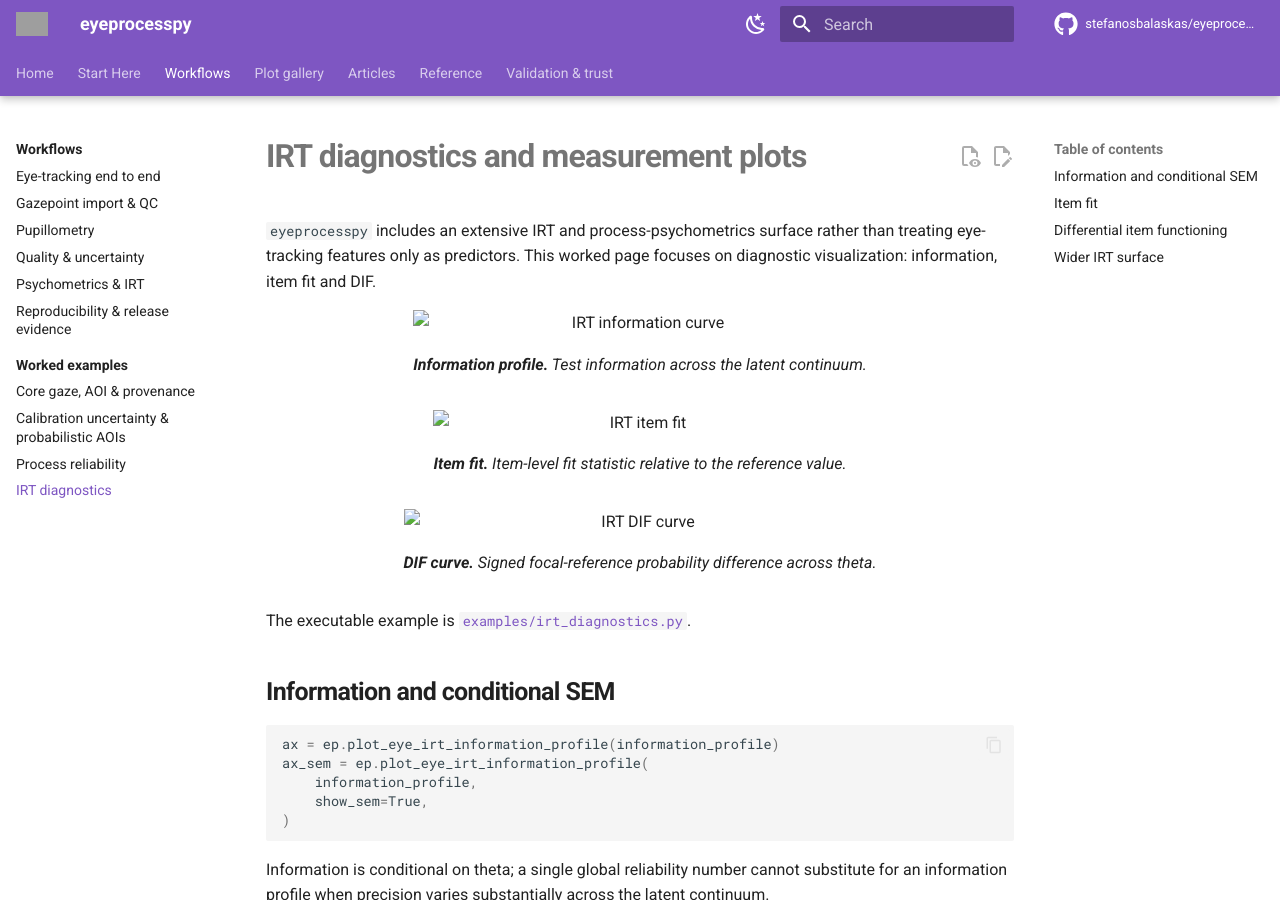
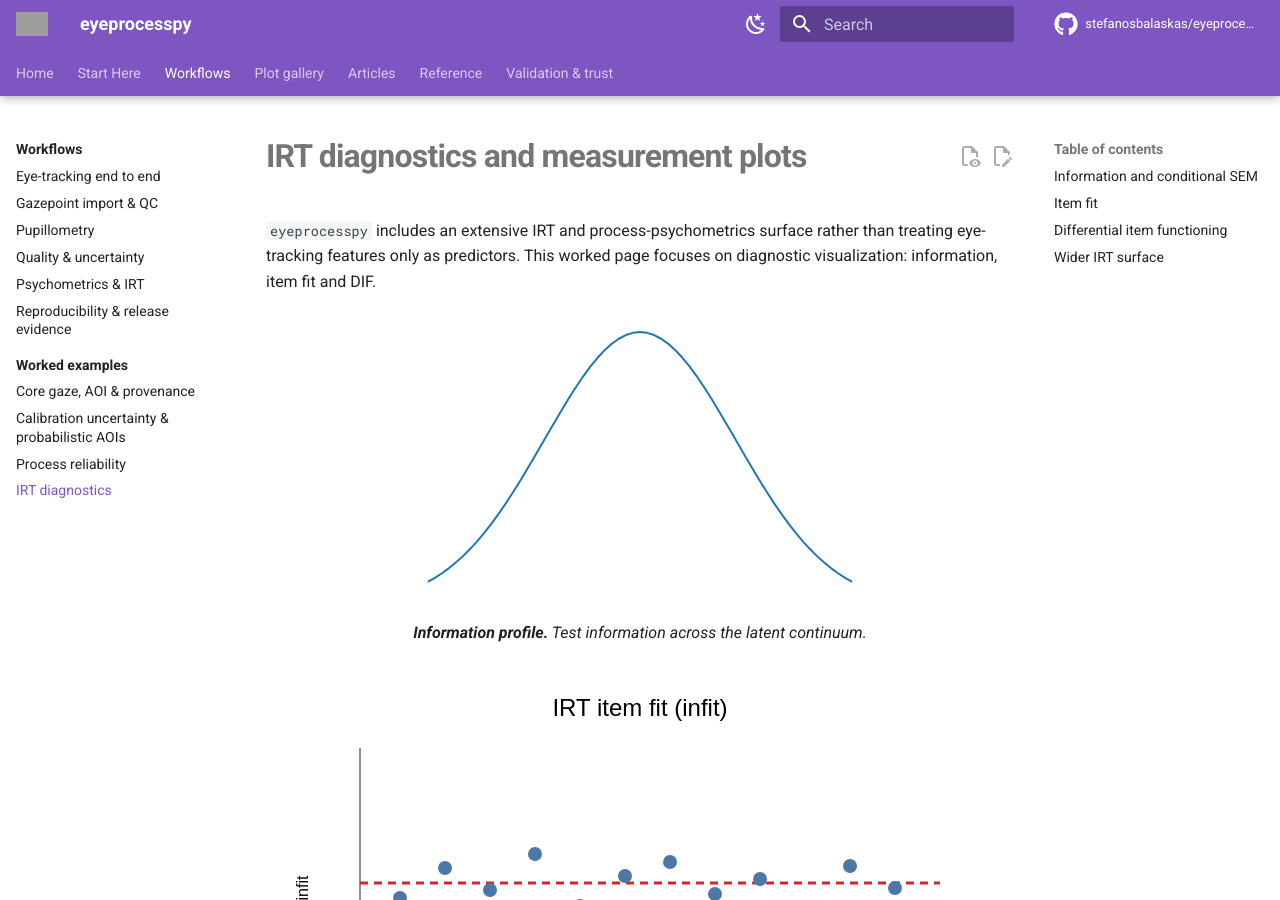
Before and after one commit to stefanosbalaskas/eyeprocesspy, an MkDocs documentation site: the page built from docs/examples/irt-diagnostics.md, in a window 1280 px wide and 900 px high. Built offline with MkDocs 1.6.1 and Material for MkDocs 9.7.7, drawn with Linux system fonts in a browser that asks for light colours; comment, search, counter and statistics services are not loaded; grey boxes are pictures that could not be loaded.

Commit message:
docs: fix IRT diagnostic plot paths

```diff
--- a/docs/examples/irt-diagnostics.md
+++ b/docs/examples/irt-diagnostics.md
@@ -5,17 +5,17 @@
 <div class="ep-gallery" markdown>
 
 <figure>
-  <img src="../assets/gallery/irt-information.svg" alt="IRT information curve">
+  <img src="../../assets/gallery/irt-information.svg" alt="IRT information curve">
   <figcaption><strong>Information profile.</strong> Test information across the latent continuum.</figcaption>
 </figure>
 
 <figure>
-  <img src="../assets/gallery/irt-item-fit.svg" alt="IRT item fit">
+  <img src="../../assets/gallery/irt-item-fit.svg" alt="IRT item fit">
   <figcaption><strong>Item fit.</strong> Item-level fit statistic relative to the reference value.</figcaption>
 </figure>
 
 <figure>
-  <img src="../assets/gallery/irt-dif.svg" alt="IRT DIF curve">
+  <img src="../../assets/gallery/irt-dif.svg" alt="IRT DIF curve">
   <figcaption><strong>DIF curve.</strong> Signed focal-reference probability difference across theta.</figcaption>
 </figure>
 
```
